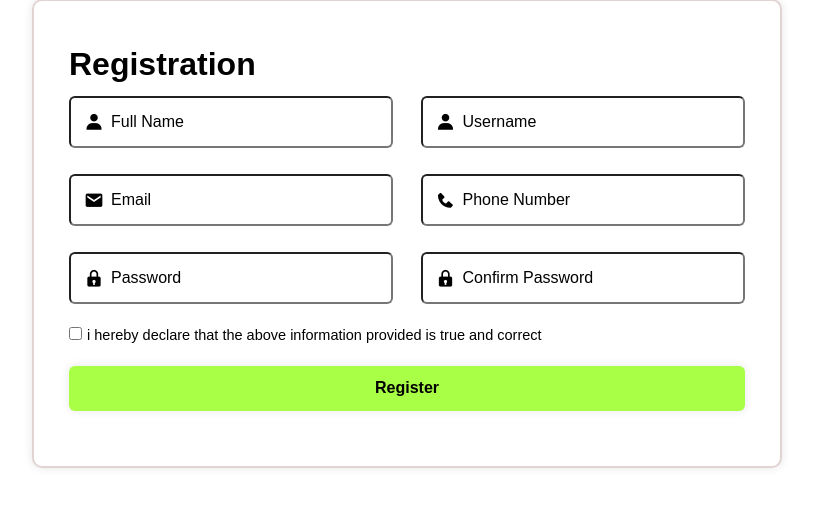
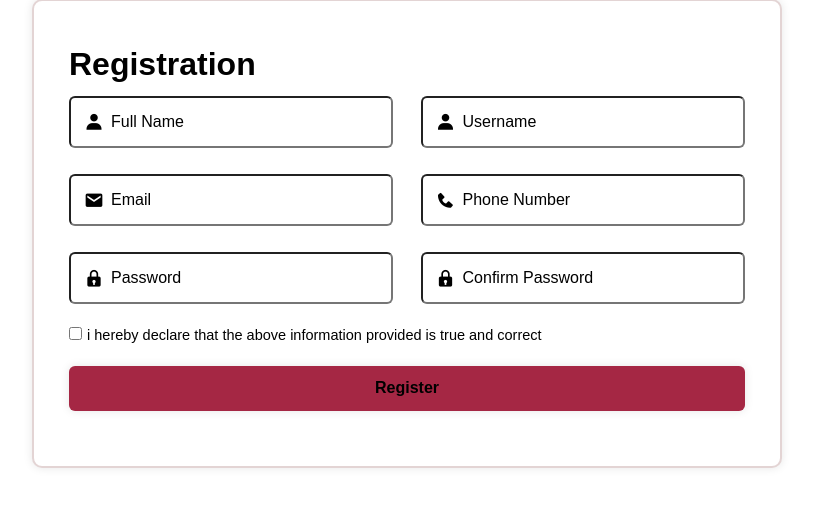
Before and after one commit to ankitbelal/LMS-project3, a PHP site: page /register.php in a window 1280 px wide, with the pointer over the restyled element. Shown: the part 167-674 px from the top of the page, without its empty margins (233-1046 px from the left). Run offline with PHP 8.4, Linux system fonts and the light colour scheme.

Commit message:
new change

```diff
--- a/user/styles/register.css
+++ b/user/styles/register.css
@@ -93,8 +93,9 @@ font-weight: 600;
 
 }
 
+
 .btn:hover{
-    background: #a9ff46   ;
+    background: #a52744   ;
 
 
 }
```
